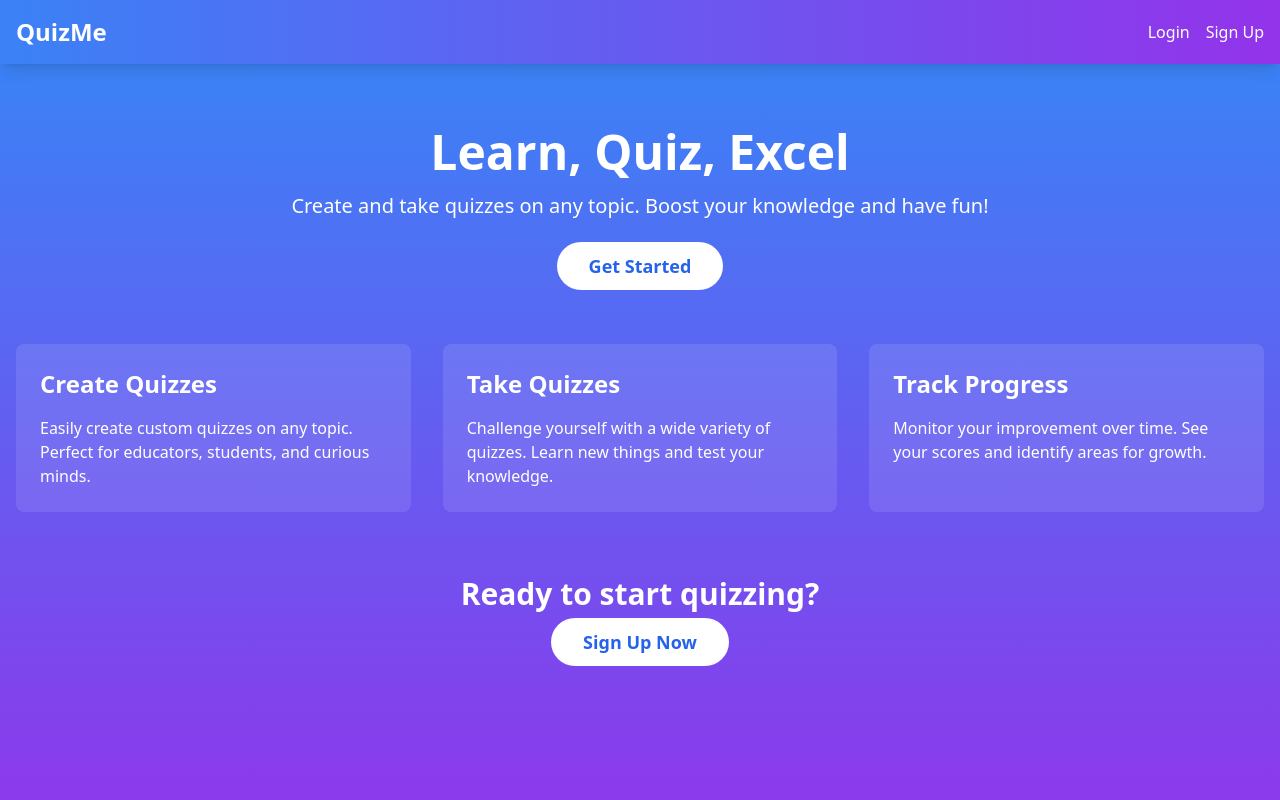
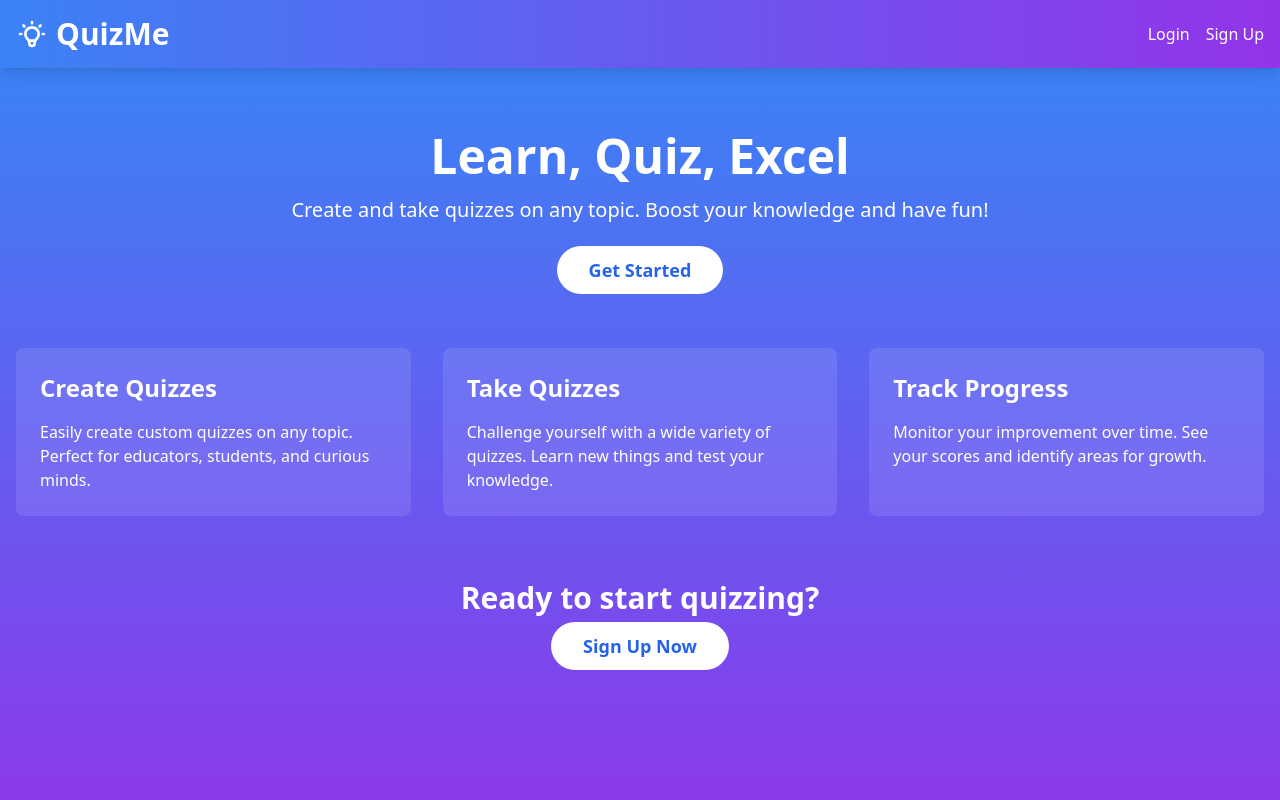
Before and after one commit to aglago/quizme, a React (Vite) app in the folder client/: page / in a window 1280 px wide. Shown: the top 800 px of the page. Built offline with nearby package versions, Linux system fonts and the light colour scheme; no server answers.

Commit message:
fix header

```diff
--- a/client/src/components/Header.tsx
+++ b/client/src/components/Header.tsx
@@ -15,7 +15,24 @@ const Header: React.FC = () => {
   return (
     <header className="bg-gradient-to-r from-blue-500 to-purple-600 text-white py-4 shadow-lg relative">
       <div className="container mx-auto px-4 flex justify-between items-center">
-        <Link to="/" className="text-2xl font-bold">
+        <Link
+          to="/"
+          className="text-2xl md:text-3xl font-bold transition duration-300 hover:text-blue-200 flex items-center"
+        >
+          <svg
+            className="w-8 h-8 mr-2"
+            fill="none"
+            stroke="currentColor"
+            viewBox="0 0 24 24"
+            xmlns="http://www.w3.org/2000/svg"
+          >
+            <path
+              strokeLinecap="round"
+              strokeLinejoin="round"
+              strokeWidth={2}
+              d="M9.663 17h4.673M12 3v1m6.364 1.636l-.707.707M21 12h-1M4 12H3m3.343-5.657l-.707-.707m2.828 9.9a5 5 0 117.072 0l-.548.547A3.374 3.374 0 0014 18.469V19a2 2 0 11-4 0v-.531c0-.895-.356-1.754-.988-2.386l-.548-.547z"
+            />
+          </svg>
           QuizMe
         </Link>
 
@@ -76,10 +93,10 @@ const Header: React.FC = () => {
               Profile
             </Link>
             <Link to="/settings" onClick={toggleMenu}>
-              Profile
+              Settings
             </Link>
             <Link to="/logout" onClick={toggleMenu}>
-              Profile
+              Logout
             </Link>
           </nav>
         </div>
```
